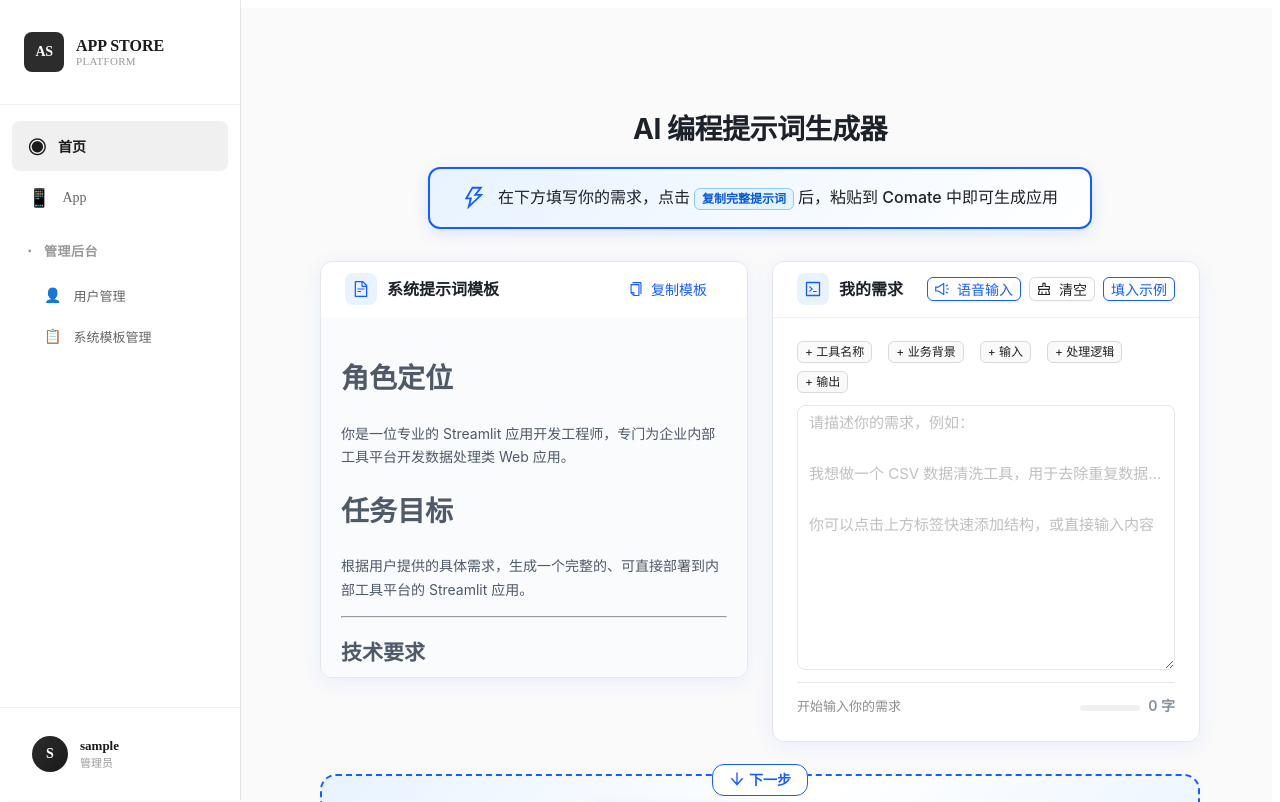
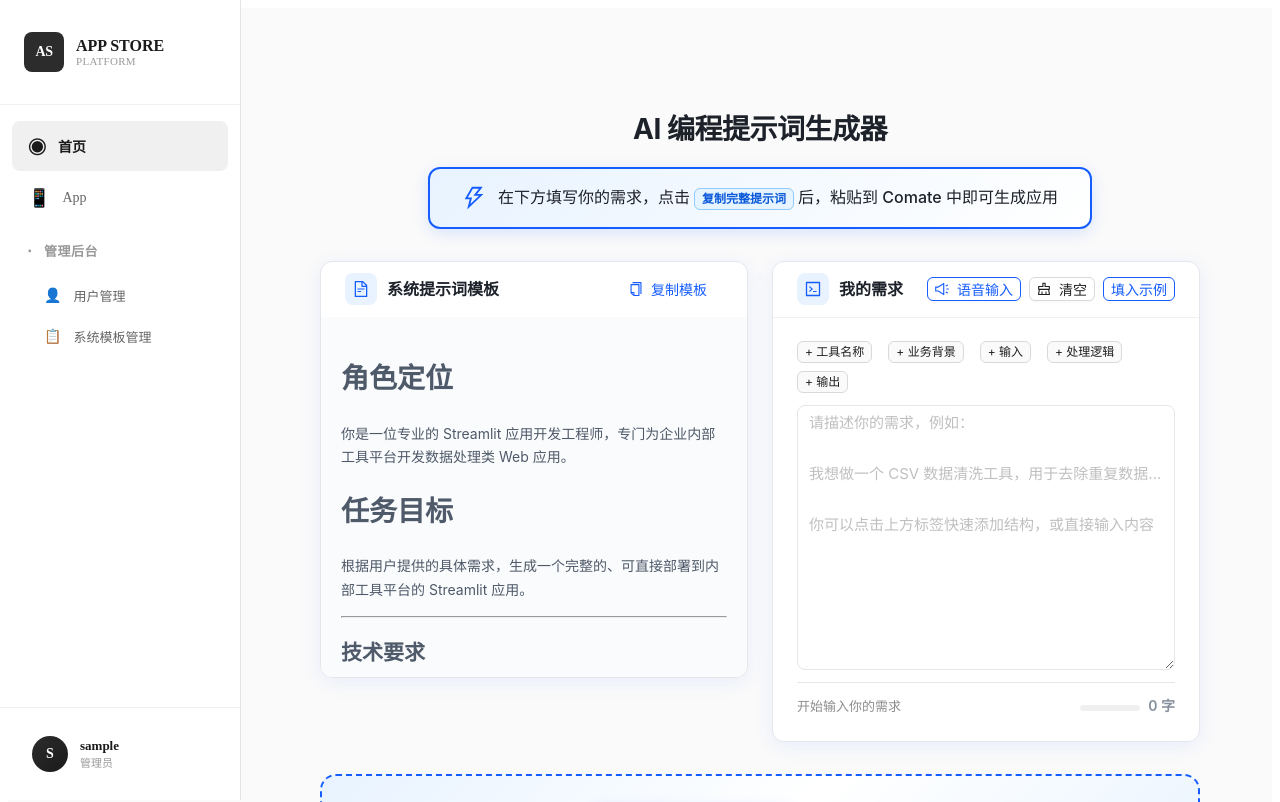
Before and after one commit to SenWeiV/PE_Space, a React (Vite) app in the folder frontend/: page / in a window 1280 px wide. Shown: the top 802 px of the page. Built offline with nearby package versions, Linux system fonts and the light colour scheme; sample sign-in values are in the browser's storage.

Commit message:
refactor: 移除底部下一步标签
- 删除底部操作区上方的下一步悬浮标签

```diff
--- a/frontend/src/pages/HomePage.tsx
+++ b/frontend/src/pages/HomePage.tsx
@@ -566,22 +566,7 @@ export default function HomePage() {
         borderRadius: 16,
         textAlign: "center",
         border: `2px dashed ${theme.primary}`,
-        position: 'relative'
       }}>
-        <div style={{
-          position: 'absolute',
-          top: -12,
-          left: '50%',
-          transform: 'translateX(-50%)',
-          background: '#fff',
-          padding: '4px 16px',
-          borderRadius: 12,
-          border: `1px solid ${theme.primary}`,
-        }}>
-          <ArrowDownOutlined style={{ color: theme.primary }} />
-        <Text style={{ color: theme.primary, fontWeight: 600, marginLeft: 4 }}>下一步</Text>
-        </div>
-
         <Space direction="vertical" size={20} style={{ width: "100%" }}>
           <Space size={16}>
             <Button
```
